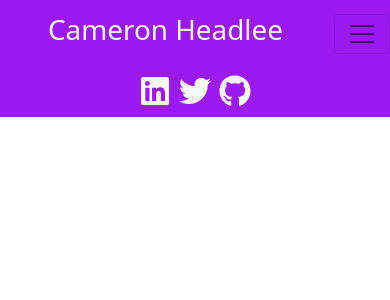
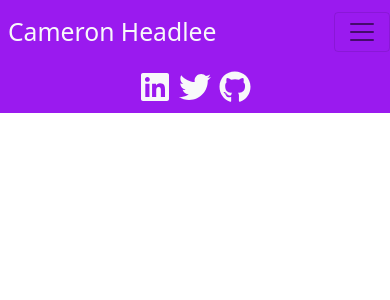
Before and after one commit to CameronHeadlee/R-Portfolio, a React (Create React App) app: page / in a window 390 px wide. Shown: the top 300 px of the page. Built offline with nearby package versions, Linux system fonts and the light colour scheme.

Commit message:
Changed Size and color of Navbar brand. Mobile responsive now.

```diff
--- a/src/components/Navigation.js
+++ b/src/components/Navigation.js
@@ -9,7 +9,7 @@ function Navigation() {
     return (
         <>
     <Navbar className='nav' sticky='top' collapseOnSelect expand="lg">
-        <Navbar.Brand className='ps-5'><h1 className='top'>Cameron Headlee</h1></Navbar.Brand>
+        <Navbar.Brand className='text-light fs-2 ps-2'>Cameron Headlee</Navbar.Brand>
             <Navbar.Toggle aria-controls="responsive-navbar-nav" />
                 <Navbar.Collapse className='justify-content-end' id="responsive-navbar-nav">
                     <Nav.Link>
```
